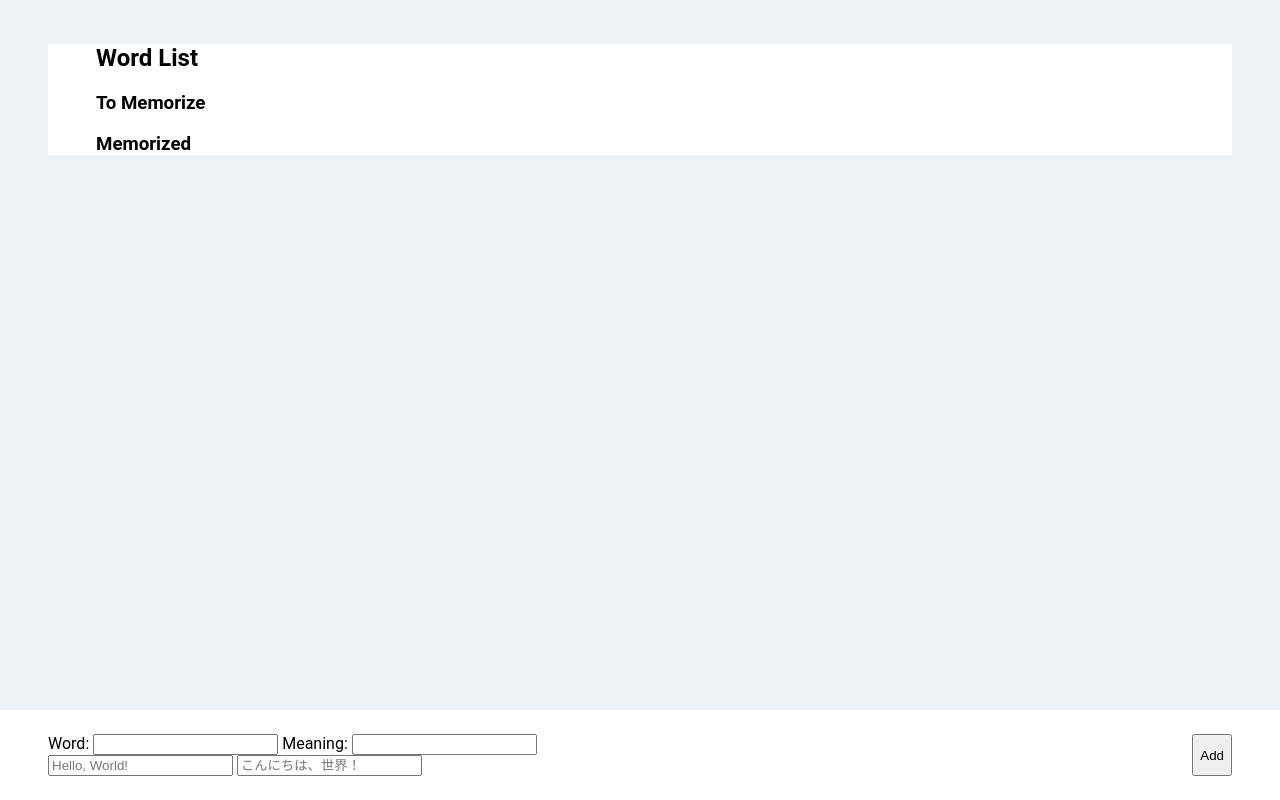
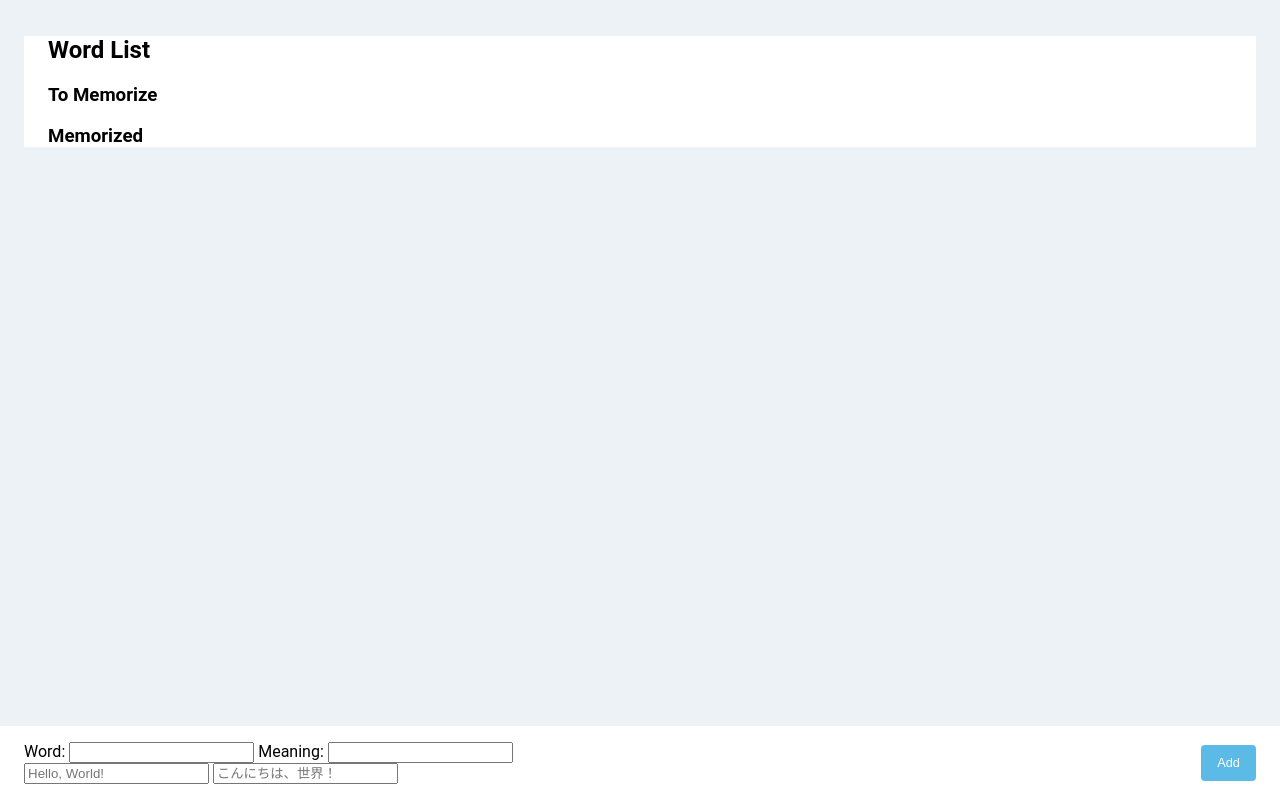
Before and after one commit to atlins/LexiCache, a website: page docs/index.html in a window 1280 px wide. Drawn offline with Linux system fonts and the light colour scheme.

Commit message:
feat: add Button web component

```diff
--- /dev/null
+++ b/docs/Button/button.js
@@ -0,0 +1,27 @@
+import {ButtonClassNames} from './class-names.js';
+
+class Button extends HTMLButtonElement {
+  static observedAttributes = ['label'];
+
+  // Start by calling 'super()' to establish the correct prototype chain.
+  // eslint-disable-next-line no-useless-constructor
+  constructor() {
+    super();
+  }
+
+  connectedCallback() {
+    console.log('Custom element has been added to the page.');
+
+    const text = this.getAttribute('label');
+    this.textContent = text;
+    this.className = ButtonClassNames.root;
+  }
+
+  attributeChangedCallback(name, oldValue, newValue) {
+    console.log(
+      `Attribute ${name} has changed from ${oldValue} to ${newValue}.`,
+    );
+  }
+}
+
+customElements.define('my-button', Button, {extends: 'button'});
--- /dev/null
+++ b/docs/Button/class-names.js
@@ -0,0 +1,3 @@
+export const ButtonClassNames = {
+  root: 'Button-root',
+};
--- /dev/null
+++ b/docs/Button/index.js
@@ -0,0 +1,2 @@
+export * from './button.js';
+export * from './class-names.js';
--- /dev/null
+++ b/docs/Button/style.css
@@ -0,0 +1,19 @@
+@import '../variables.css';
+
+.Button-root {
+  display: inline-flex;
+  height: fit-content;
+  width: fit-content;
+  padding-block: var(--space-s);
+  padding-inline: var(--space-l);
+  border: none;
+  border-radius: var(--shape-s);
+  background-color: var(--color-primary);
+  color: var(--color-text-inverse);
+  font-size: var(--font-size-s);
+  line-height: 150%;
+}
+
+.Button-root:hover {
+  background-color: var(--color-primary-hover);
+}
--- a/docs/index.html
+++ b/docs/index.html
@@ -45,13 +45,13 @@
               </label>
             </div>
           </div>
-          <button type="button" onclick="handleClickAddActiveWordButton()">Add</button>
+          <button is="my-button" label="Add" onclick="handleClickAddActiveWordButton()"></button>
         </div>
       </form>
     </div>
   </main>
 
-  <script src="./script.js" defer></script>
+  <script src="./index.js" type="module" defer></script>
 </body>
 
 </html>
--- /dev/null
+++ b/docs/index.js
@@ -0,0 +1,2 @@
+export * from './script.js';
+export * from './Button/index.js';
--- a/docs/styles.css
+++ b/docs/styles.css
@@ -1,22 +1,5 @@
-:root {
-  --color-primary: #5cbae6;
-  --color-secondary: #3B535F;
-  --color-accent: #de2f3b;
-  --color-bg-outer: #edf2f7;
-  --color-bg-inner: #fff;
-  --color-text-body: #65717b;
-  --color-text-caption: #65717b --space-xs: 4px;
-  --space-s: 8px;
-  --space-m: 12px;
-  --space-l: 24px;
-  --space-xl: 48px;
-
-  --font-size-s: 0.8rem;
-  --font-size-m: 1rem;
-  --font-size-l: 1.2rem;
-  --font-size-xl: 1.5rem;
-  --font-size-xxl: 2rem;
-}
+@import './variables.css';
+@import './Button/style.css';
 
 body {
   margin: 0;
@@ -54,6 +37,7 @@ p {
 .new-entry-form-container {
   display: flex;
   flex-direction: row;
+  align-items: center;
   justify-content: space-between;
   position: fixed;
   left: 0;
--- /dev/null
+++ b/docs/variables.css
@@ -0,0 +1,28 @@
+:root {
+  --color-primary: #5cbae6;
+  --color-primary-hover: #3399c8;
+  --color-secondary: #3B535F;
+  --color-accent: #de2f3b;
+  --color-bg-outer: #edf2f7;
+  --color-bg-inner: #ffff;
+  --color-text-body: #65717b;
+  --color-text-caption: #65717b;
+  --color-text-inverse: #ffff;
+  --color-text-error: #de2f3b;
+
+  --space-xs: 4px;
+  --space-s: 8px;
+  --space-m: 12px;
+  --space-l: 16px;
+  --space-xl: 24px;
+  --space-xxl: 36px;
+  --space-x3l: 48px;
+
+  --shape-s: 4px;
+
+  --font-size-s: 0.8rem;
+  --font-size-m: 1rem;
+  --font-size-l: 1.2rem;
+  --font-size-xl: 1.5rem;
+  --font-size-xxl: 2rem;
+}
```
